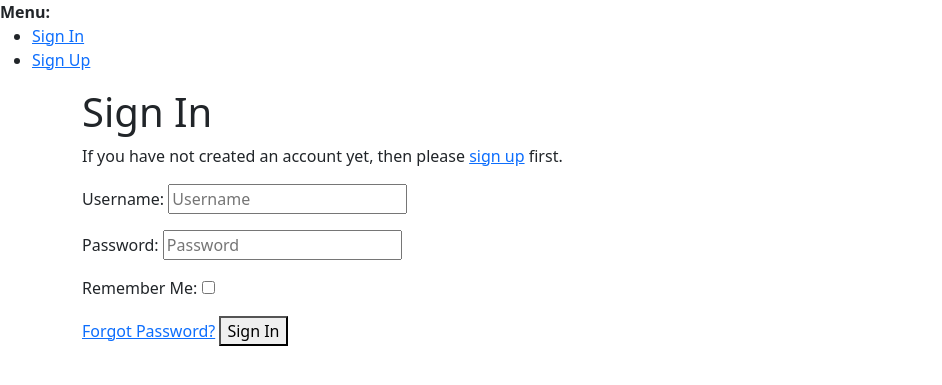
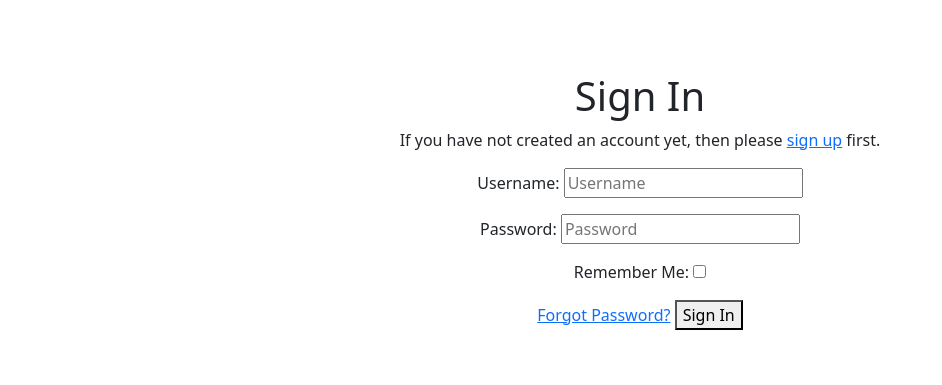
Before and after one commit to YashSrivastava001/Team7DWebApp, a Django app: page /accounts/login/ in a window 1280 px wide. Shown: the part 79-464 px from the top of the page, without its empty margins (0-942 px from the left). Run offline with Django 3.2, Linux system fonts and the light colour scheme; some libraries are stand-ins or nearby versions; some web fonts are replaced.

Commit message:
Changed url links for authorisation pages, centre alligned its text

```diff
--- a/Team7DWebApp/settings.py
+++ b/Team7DWebApp/settings.py
@@ -95,6 +95,10 @@ DATABASES = {
 
 EMAIL_BACKEND = 'django.core.mail.backends.console.EmailBackend'
 
+LOGIN_REDIRECT_URL = '/designmytee/myprofile/'
+
+ACCOUNT_EMAIL_REQUIRED = True
+
 AUTHENTICATION_BACKENDS = [
     # Needed to login by username in Django admin, regardless of `allauth`
     'django.contrib.auth.backends.ModelBackend',
--- a/designmytee/urls.py
+++ b/designmytee/urls.py
@@ -1,5 +1,6 @@
 from django.urls import path
 from designmytee import views
+from allauth.account.views import LoginView, SignupView, LogoutView,  PasswordResetView, EmailView
 
 app_name = 'designmytee'
 
@@ -9,5 +10,10 @@ urlpatterns = [
     path('help/', views.help, name='help'),
     path('results/', views.results, name='results'),
     path('competitions/', views.competitions, name='competitions'),
-    path('signin/', views.signin, name='signin'),
+    path('myprofile/', views.myprofile, name = 'myprofile'),
+    path('login/', LoginView.as_view(), name='account_login'),
+    path('signup/', SignupView.as_view(), name='account_signup'),
+    path('logout/', LogoutView.as_view(), name='account_logout'),
+    path('password/reset/', PasswordResetView.as_view(), name='account_reset_password'),
+    path('myprofile/email/', EmailView.as_view(), name='account_email'),
 ]
--- a/designmytee/views.py
+++ b/designmytee/views.py
@@ -12,8 +12,8 @@ def about(request):
 def help(request):
     return render(request, 'designmytee/help.html')
 
-def signin(request):
-     return render(request, 'designmytee/signin.html')
+def myprofile(request):
+     return render(request, 'designmytee/myprofile.html')
 
 def results(request):
     return render(request, 'designmytee/results.html')
--- a/templates/account/base.html
+++ b/templates/account/base.html
@@ -13,18 +13,18 @@
     </div>
     {% endif %}
 
-    <div>
+    <!-- <div>
       <strong>Menu:</strong>
       <ul>
         {% if user.is_authenticated %}
-        <li><a href="{% url 'account_email' %}">Change E-mail</a></li>
-        <li><a href="{% url 'account_logout' %}">Sign Out</a></li>
+        <li><a href="{% url 'designmytee:account_email' %}">Change E-mail</a></li>
+        <li><a href="{% url 'designmytee:account_logout' %}">Sign Out</a></li>
         {% else %}
-        <li><a href="{% url 'account_login' %}">Sign In</a></li>
-        <li><a href="{% url 'account_signup' %}">Sign Up</a></li>
+        <li><a href="{% url 'designmytee:account_login' %}">Sign In</a></li>
+        <li><a href="{% url 'designmytee:account_signup' %}">Sign Up</a></li>
         {% endif %}
       </ul>
-    </div>
+    </div> -->
 
     <div class="container">
       {% block content %}
--- a/templates/account/login.html
+++ b/templates/account/login.html
@@ -1,4 +1,8 @@
 {% extends "account/base.html" %}
+
+{% block title_block %}
+   Login
+{% endblock %}
 
 {% load i18n %}
 {% load account socialaccount %}
@@ -7,14 +11,16 @@
 
 {% block content %}
 
+<div class="text-center">
+  <br><br><br>
     <h1>{% trans "Sign In" %}</h1>
 
   {% get_providers as socialaccount_providers %}
 
   {% if socialaccount_providers %}
-<p>{% blocktrans with site.name as site_name %}Please sign in with one
-of your existing third party accounts. Or, <a href="{{ signup_url }}">sign up</a>
-for a {{ site_name }} account and sign in below:{% endblocktrans %}</p>
+  <p>Please sign in with one
+  of your existing third party accounts. Or, <a href="{% url 'designmytee:account_signup' %}">sign up</a>
+  for a {{ site_name }} account and sign in below:</p>
 
   <div class="socialaccount_ballot">
 
@@ -29,18 +35,20 @@ for a {{ site_name }} account and sign in below:{% endblocktrans %}</p>
   {% include "socialaccount/snippets/login_extra.html" %}
 
   {% else %}
-<p>{% blocktrans %}If you have not created an account yet, then please
-<a href="{{ signup_url }}">sign up</a> first.{% endblocktrans %}</p>
+  <p>If you have not created an account yet, then please
+  <a href="{% url 'designmytee:account_signup' %}">sign up</a> first.</p>
   {% endif %}
 
-<form class="login" method="POST" action="{% url 'account_login' %}">
+  <form class="login" method="POST" action="{% url 'designmytee:account_login' %}">
     {% csrf_token %}
     {{ form.as_p }}
     {% if redirect_field_value %}
     <input type="hidden" name="{{ redirect_field_name }}" value="{{ redirect_field_value }}" />
     {% endif %}
-  <a class="button secondaryAction" href="{% url 'account_reset_password' %}">{% trans "Forgot Password?" %}</a>
+    <a class="button secondaryAction" href="{% url 'designmytee:account_reset_password' %}">{% trans "Forgot Password?" %}</a>
     <button class="primaryAction" type="submit">{% trans "Sign In" %}</button>
   </form>
 
+</div>
+
 {% endblock %}
--- a/templates/designmytee/base.html
+++ b/templates/designmytee/base.html
@@ -43,7 +43,7 @@
                 <a class="nav-link" href="{% url 'designmytee:help' %}">Help</a>
               </li>
               <li class="nav-item">
-                <a class="nav-link" href="{% url 'account_login' %}">Sign In</a>
+                <a class="nav-link" href="{% url 'designmytee:account_login' %}">Sign In</a>
               </li>
             </ul>
           </div>
--- a/templates/designmytee/signin.html
+++ b/templates/designmytee/myprofile.html
@@ -1,5 +1,5 @@
 {% extends 'designmytee/base.html' %}
 {% load staticfiles %} <!-- New line -->
 {% block title_block %}
-    Sign in
+    My Profile
 {% endblock %}
```
Also changed, not shown: templates/account/logout.html (+8 -1 lines), templates/account/password_reset.html (+7 -0 lines), templates/account/signup.html (+10 -2 lines), designmytee/forms.py (added). Lines whose indentation alone changed are shown as unchanged.
